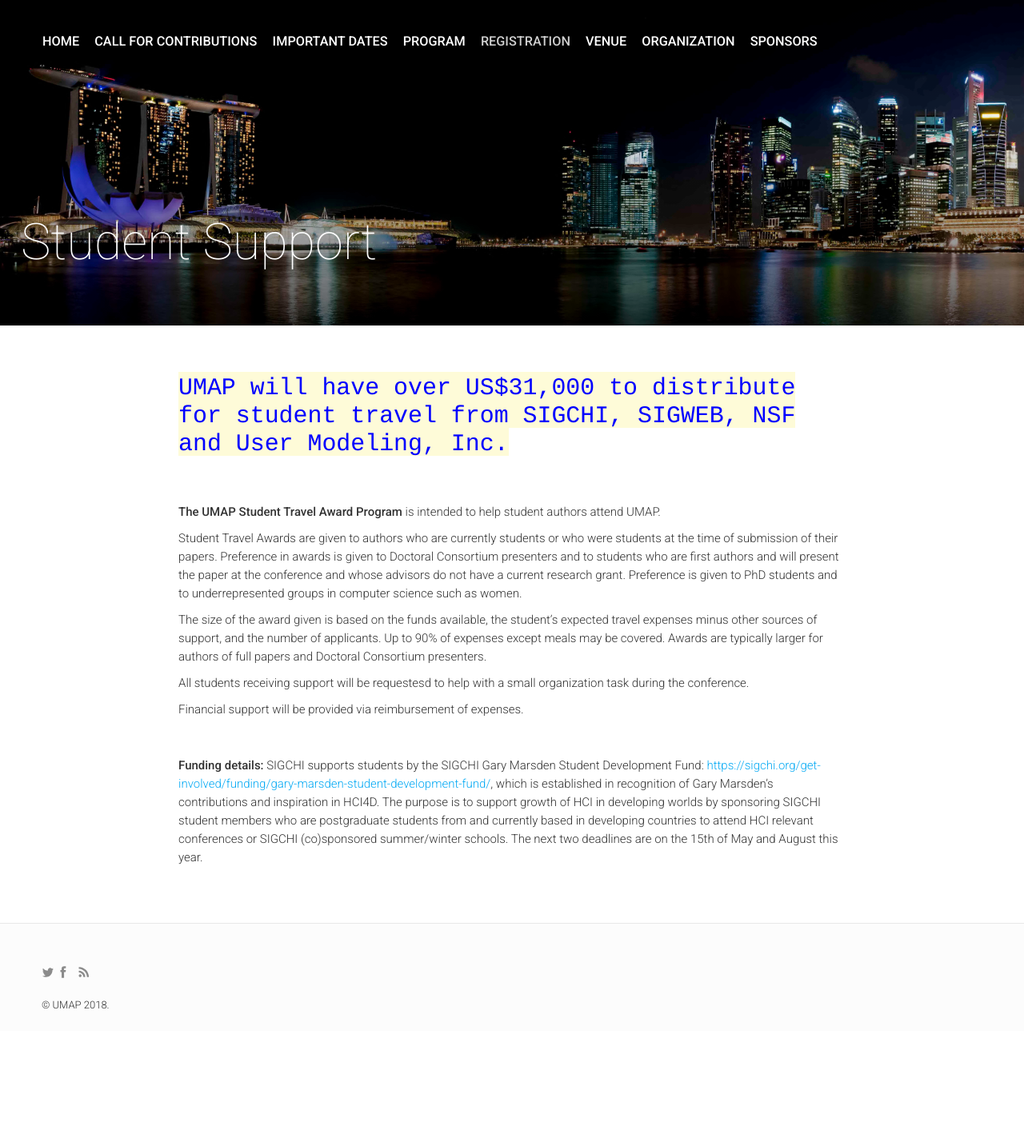
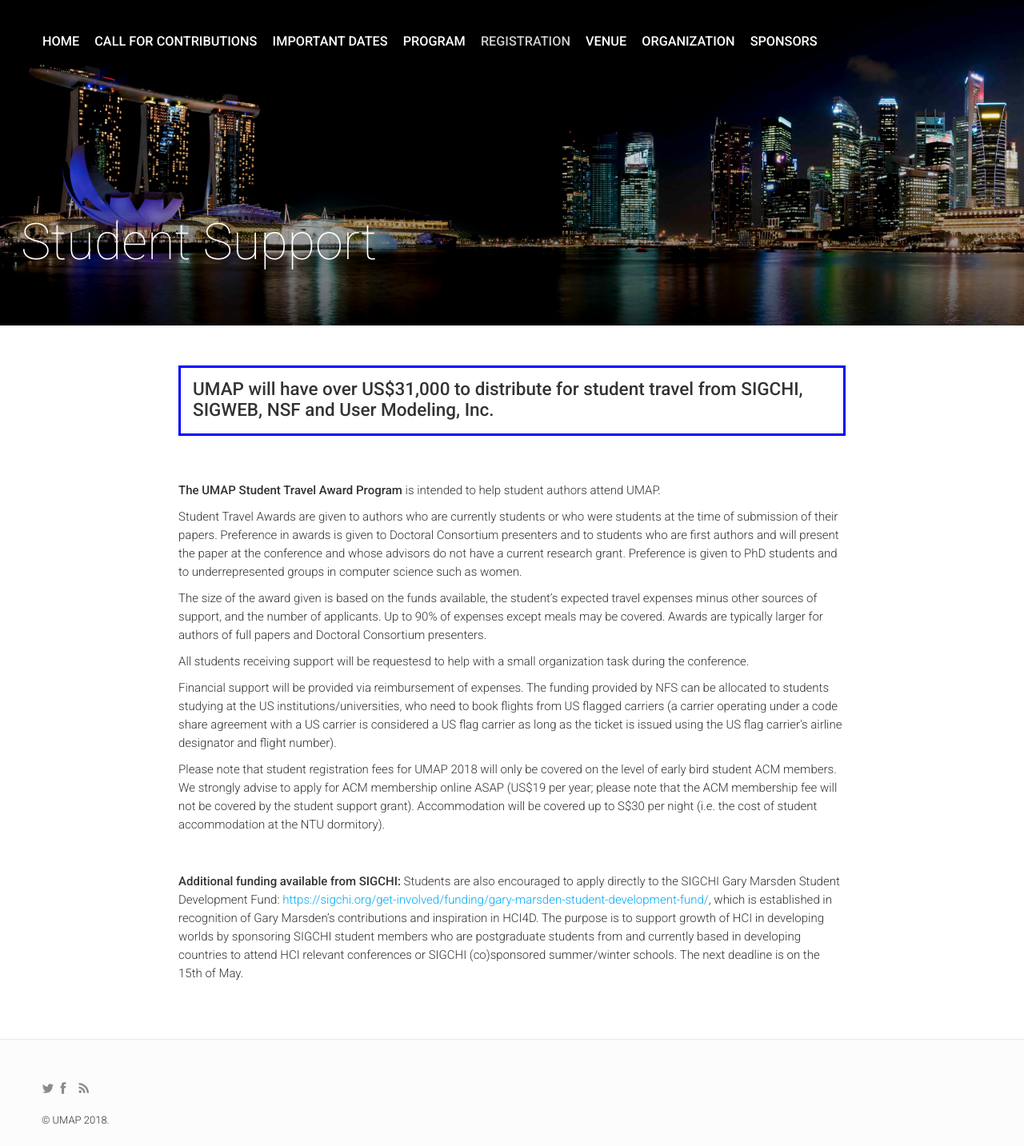
Before and after one commit to yangjiera/mergeBB, a Jekyll site: the page built from student-support.html, in a window 1280 px wide. Shown: the whole page at 80% size. Built offline with Jekyll 4.4.1, drawn with Linux system fonts in a browser that asks for light colours; nearby versions of some CDN libraries; comment, search, counter and statistics services are not loaded; before the commit the page ends 1289 px from its top, so only the background shows below that.

Commit message:
improve student support

```diff
--- a/_includes/student-support.html
+++ b/_includes/student-support.html
@@ -10,7 +10,9 @@
         <div class="col-lg-10 col-lg-offset-1">
             <div class="col-lg-10 col-lg-offset-1  text-left">
 
-                <h5><b><highlight><font face="Courier" color="blue"> UMAP will have over US$31,000 to distribute for student travel from SIGCHI, SIGWEB, NSF and User Modeling, Inc.</font></highlight></b></h5>
+                <!--highlight><font color="blue"> UMAP will have over US$31,000 to distribute for student travel from SIGCHI, SIGWEB, NSF and User Modeling, Inc.</font></highlight-->
+                    <p style="border:3px; border-style:solid; border-color:blue; padding: 1em;"><b style="font-size: 150%">UMAP will have over US$31,000 to distribute for student travel from SIGCHI, SIGWEB, NSF and User Modeling, Inc.</b></p>
+
                 <br/><br/>
                 <h6><b></b></h6>
 
@@ -22,11 +24,13 @@
 
                 <p>All students receiving support will be requestesd to help with a small organization task during the conference.</p>
 
-                <p>Financial support will be provided via reimbursement of expenses.</p>
+                <p>Financial support will be provided via reimbursement of expenses. The funding provided by NFS can be allocated to students studying at the US institutions/universities, who need to book flights from US flagged carriers (a carrier operating under a code share agreement with a US carrier is considered a US flag carrier as long as the ticket is issued using the US flag carrier’s airline designator and flight number).</p>
+
+                <p>Please note that student registration fees for UMAP 2018 will only be covered on the level of early bird student ACM members. We strongly advise to apply for ACM membership online ASAP (US$19 per year; please note that the ACM membership fee will not be covered by the student support grant). Accommodation will be covered up to S$30 per night (i.e. the cost of student accommodation at the NTU dormitory).</p>
 
                 <br/><br/>
 
-                <p><b>Funding details:</b> SIGCHI supports students by the SIGCHI Gary Marsden Student Development Fund: <a href="https://sigchi.org/get-involved/funding/gary-marsden-student-development-fund/">https://sigchi.org/get-involved/funding/gary-marsden-student-development-fund/</a>, which is established in recognition of Gary Marsden’s contributions and inspiration in HCI4D. The purpose is to support growth of HCI in developing worlds by sponsoring SIGCHI student members who are postgraduate students from and currently based in developing countries to attend HCI relevant conferences or SIGCHI (co)sponsored summer/winter schools. The next two deadlines are on the 15th of May and August this year.</p>
+                <p><b>Additional funding available from SIGCHI:</b> Students are also encouraged to apply directly to the SIGCHI Gary Marsden Student Development Fund: <a href="https://sigchi.org/get-involved/funding/gary-marsden-student-development-fund/">https://sigchi.org/get-involved/funding/gary-marsden-student-development-fund/</a>, which is established in recognition of Gary Marsden’s contributions and inspiration in HCI4D. The purpose is to support growth of HCI in developing worlds by sponsoring SIGCHI student members who are postgraduate students from and currently based in developing countries to attend HCI relevant conferences or SIGCHI (co)sponsored summer/winter schools. The next deadline is on the 15th of May.</p>
             </div>
     </div>
 </section>
```
Also changed, not shown: 2 other files.
